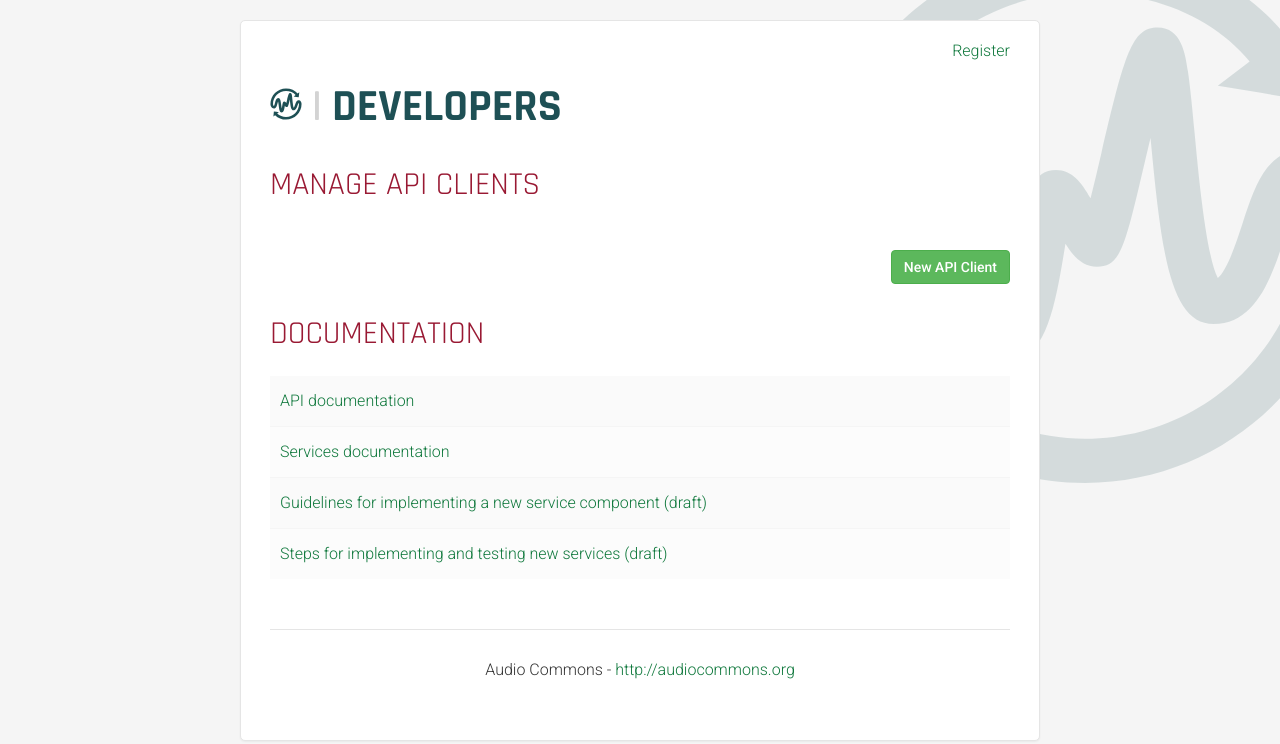
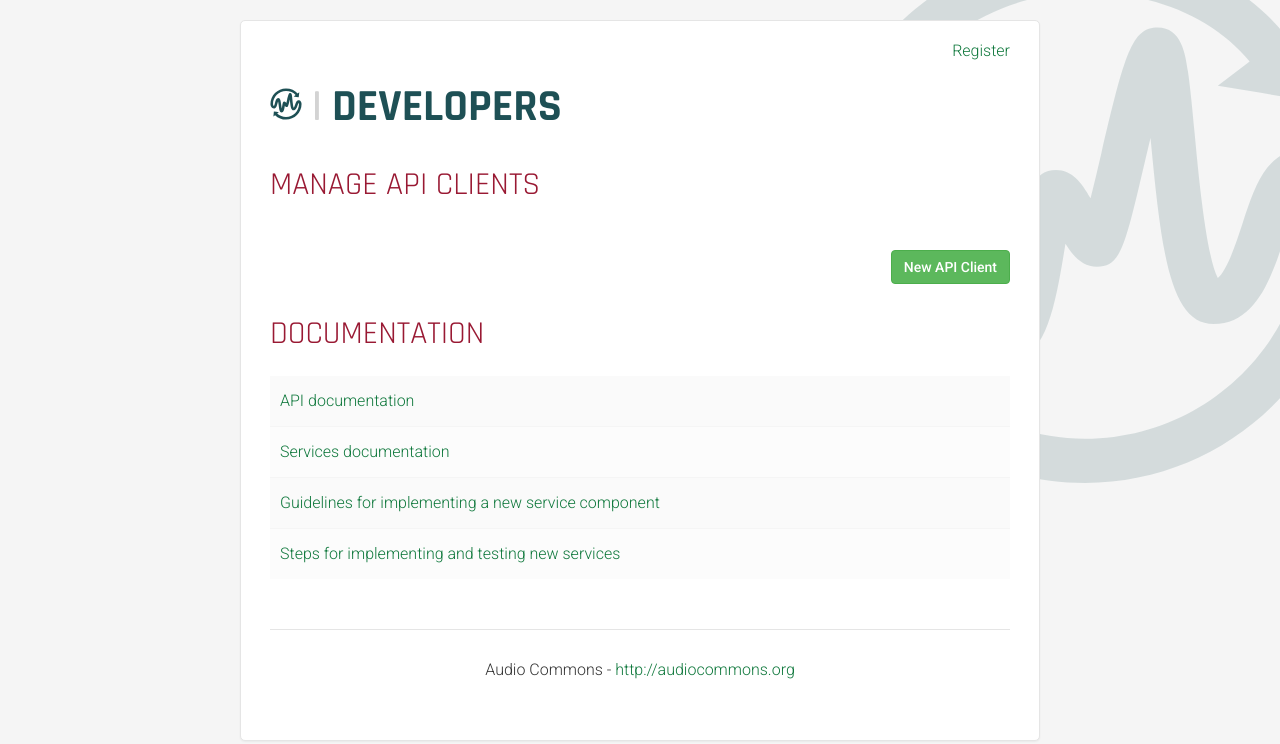
Before and after one commit to AudioCommons/ac-mediator, a Django app: template templates/developers/application_list.html in a window 1280 px wide; the page is wider, and only the part inside the window is pictured. Shown: the top 744 px of that part. Run offline with Django 3.2, Linux system fonts and the light colour scheme; the template is opened without the code that fills it, so the values that code supplies are empty; some libraries are stand-ins or nearby versions.

Commit message:
Small updates to services documentation

```diff
--- a/templates/developers/application_list.html
+++ b/templates/developers/application_list.html
@@ -32,10 +32,10 @@
         <li><a href="{% url 'docs_root' %}api.html" target="_blank">API documentation</a></li>
         <li><a href="{% url 'docs_root' %}services.html" target="_blank">Services documentation</a></li>
         <li><a href="http://www.audiocommons.org/assets/files/AC-WP2-UPF-D2.6%20Service%20Integration%20Draft%20Guidelines.pdf" target="_blank">
-            Guidelines for implementing a new service component (draft)
+            Guidelines for implementing a new service component
         </a></li>
         <li><a href="https://github.com/AudioCommons/ac-mediator/wiki/Implementing-and-testing-new-services" target="_blank">
-            Steps for implementing and testing new services (draft)
+            Steps for implementing and testing new services
         </a></li>
     </ul>
 
```
Also changed, not shown: 2 other files.
